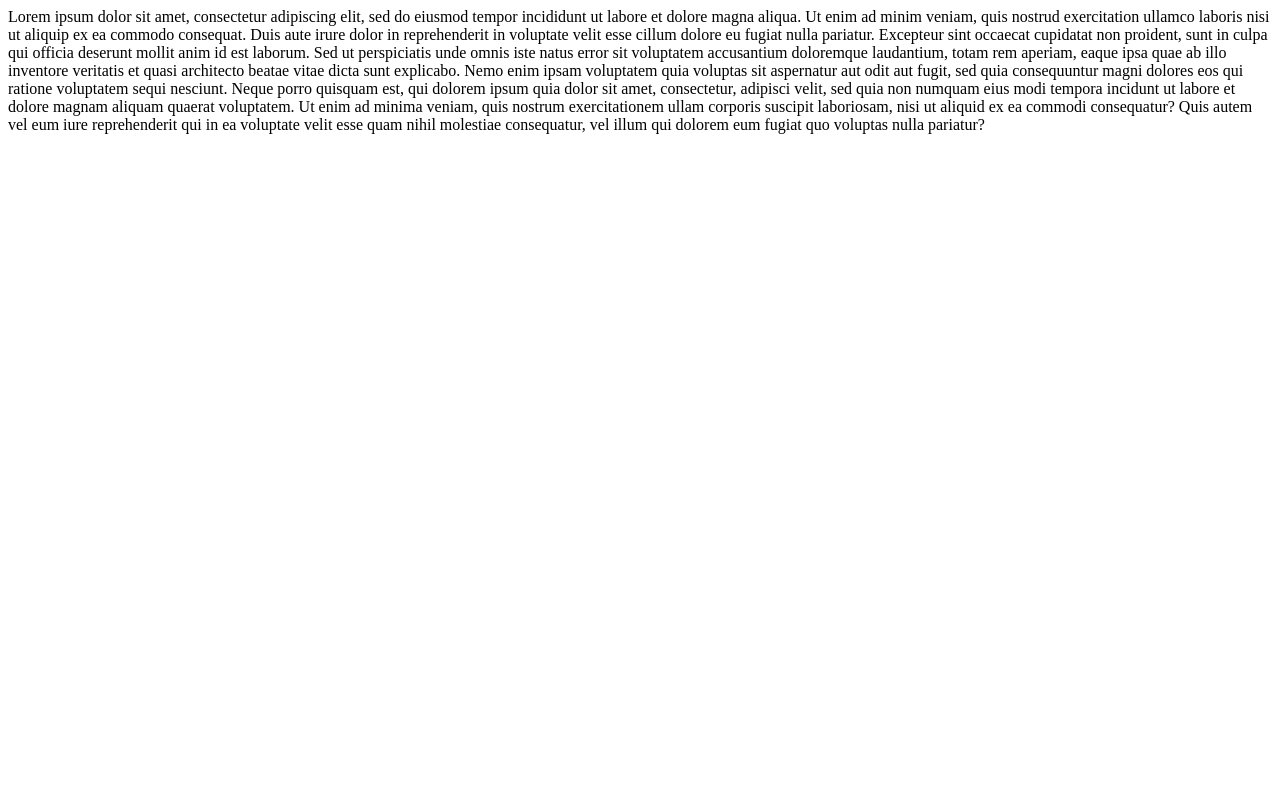
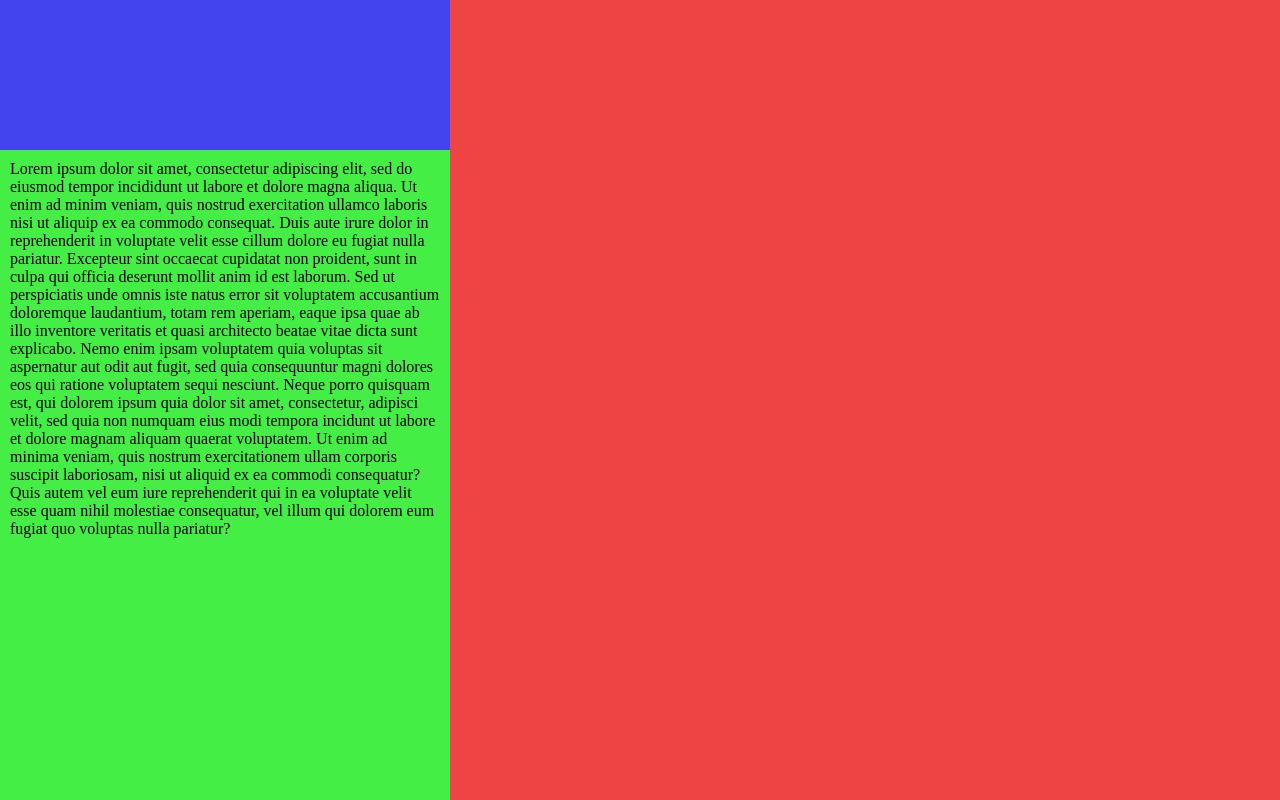
Before and after one commit to elliotaplant/ym-challenge, a plain HTML site: page question3/index.html in a window 1280 px wide. Drawn offline with Linux system fonts and the light colour scheme.

Commit message:
Get layout working

```diff
--- a/question3/index.css
+++ b/question3/index.css
@@ -1,14 +1,27 @@
+body {
+  margin: 0;
+  padding: 0;
+}
 .container {
-
+  display: grid;
+  grid-template-columns: minmax(450px, 450px) minmax(200px, auto);
+  grid-template-rows: 150px auto;
+  height: 100vh;
 }
 .top-left {
-  height: 150px;
-  width: 450px;
-  background-color: #2200ee;
+  grid-column: 1 / 2;
+  grid-row: 1 / 2;
+  background-color: #4444ee;
 }
 .bottom-left {
-
+  grid-column: 1 / 2;
+  grid-row: 2 / 3;
+  background-color: #44ee44;
+  padding: 10px;
+  overflow-y: scroll;
 }
 .right {
-
+  grid-column: 2 / 3;
+  grid-row: 1 / 3;
+  background-color: #ee4444;
 }
--- a/question3/index.html
+++ b/question3/index.html
@@ -2,6 +2,7 @@
 <html lang="en" dir="ltr">
   <head>
     <meta charset="utf-8">
+		<link rel="stylesheet" href="index.css">
     <title>YM Question 3</title>
   </head>
   <body>
```
